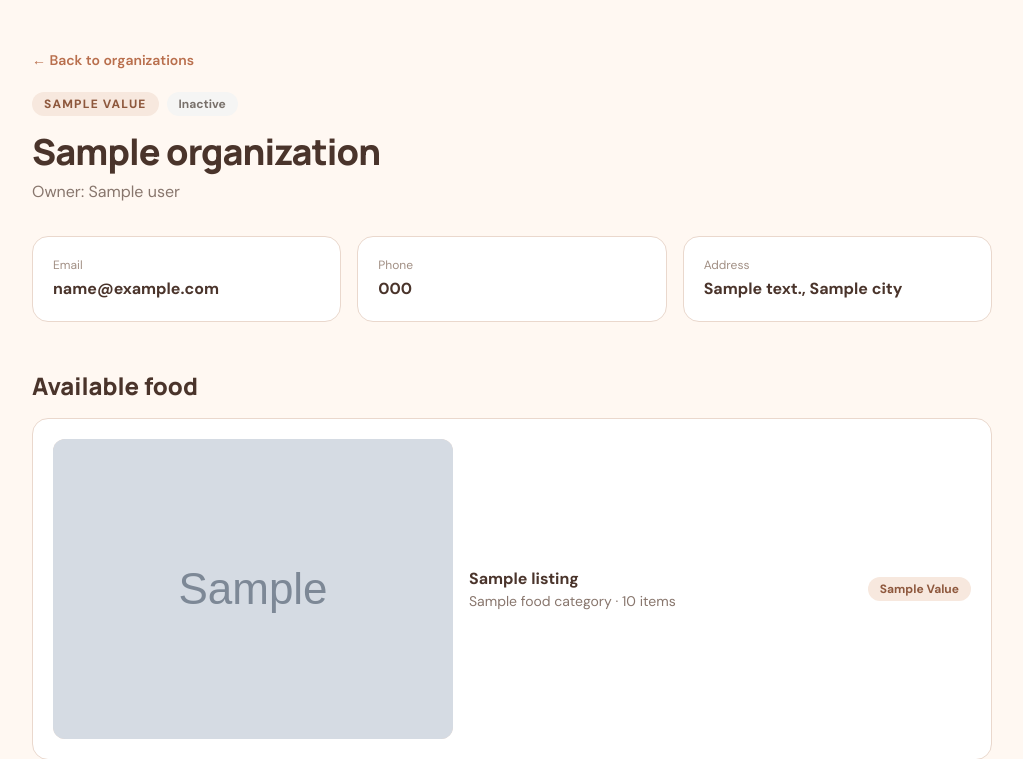
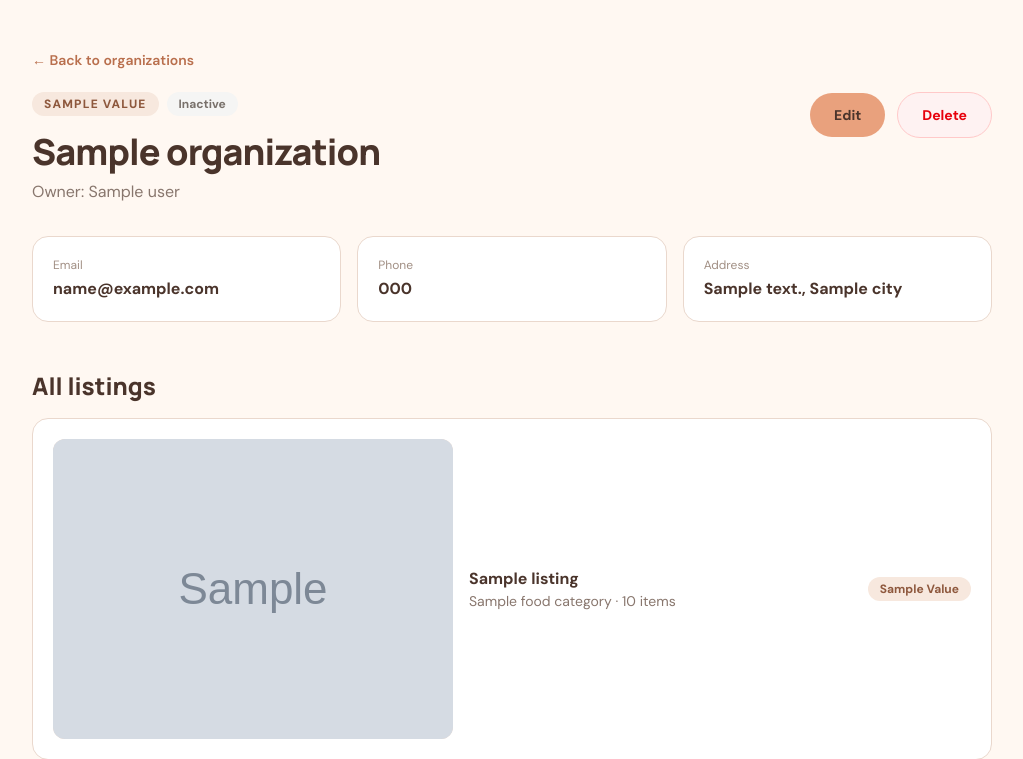
Before and after one commit to Rowannnk/Foodshare, a Laravel app: template resources/views/userzone/organizations/show.blade.php in a window 1280 px wide. Shown: the part 81-840 px from the top of the page, without its empty margins (128-1151 px from the left). Run offline with Laravel 12, Linux system fonts and the light colour scheme; the template is opened without the code that fills it: most values are stand-ins (such as "Sample title", 1, 10 or a date in 2020); grey boxes marked "Sample" are stand-in pictures; some libraries are stand-ins or nearby versions.

Commit message:
feat: add delete organization action to details page

```diff
--- a/resources/views/userzone/organizations/show.blade.php
+++ b/resources/views/userzone/organizations/show.blade.php
@@ -24,10 +24,24 @@
             </div>
 
             @if ($canManage)
-                <a href="{{ route('organizations.edit', $organization) }}"
-                   class="w-fit rounded-full bg-[#E9A17D] px-6 py-3 text-sm font-bold text-[#4A342B] hover:bg-[#D98E69]">
-                    Edit
-                </a>
+                <div class="flex flex-wrap items-center gap-3">
+                    <a href="{{ route('organizations.edit', $organization) }}"
+                    class="w-fit rounded-full bg-[#E9A17D] px-6 py-3 text-sm font-bold text-[#4A342B] hover:bg-[#D98E69]">
+                        Edit
+                    </a>
+
+                    <form method="POST"
+                        action="{{ route('organizations.destroy', $organization) }}"
+                        onsubmit="return confirm('Are you sure you want to delete this organization?')">
+                        @csrf
+                        @method('DELETE')
+
+                        <button type="submit"
+                                class="w-fit rounded-full border border-red-200 bg-red-50 px-6 py-3 text-sm font-bold text-red-600 transition hover:bg-red-100">
+                            Delete
+                        </button>
+                    </form>
+                </div>
             @endif
         </div>
 
```
